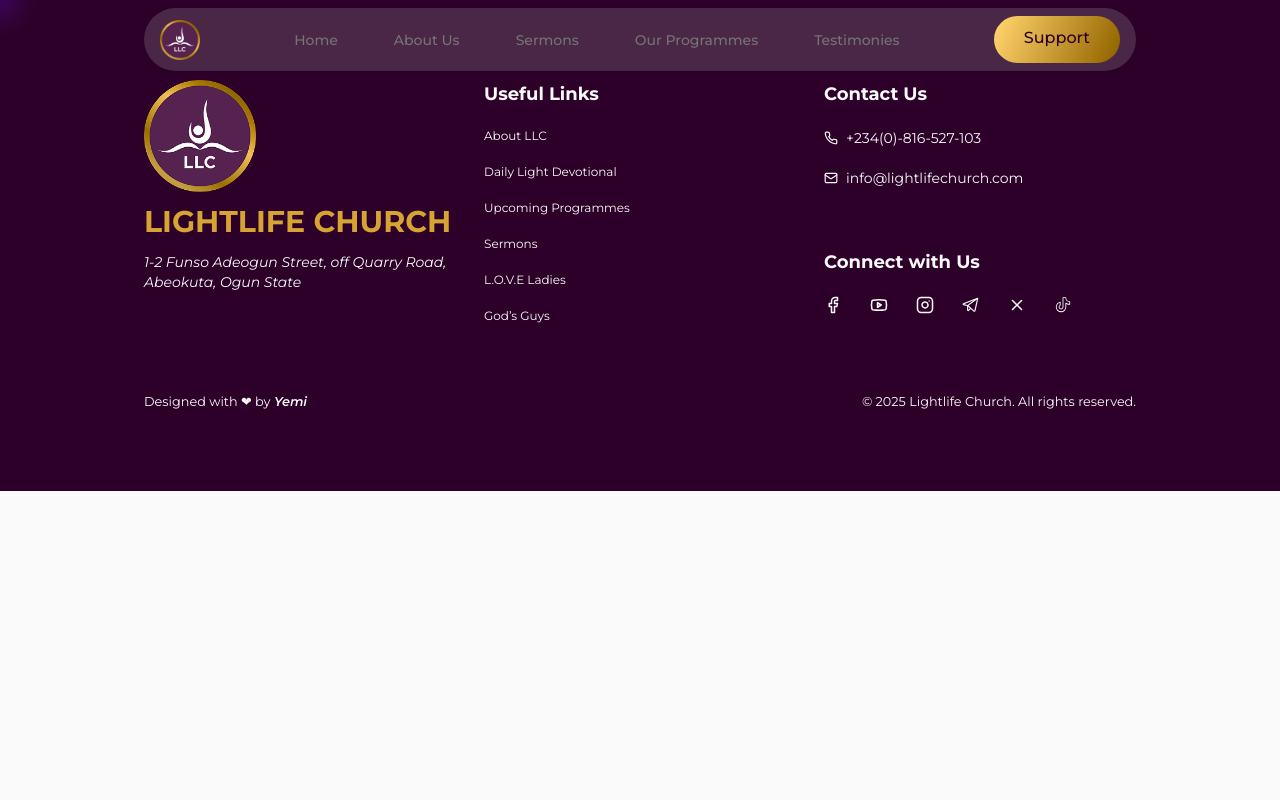
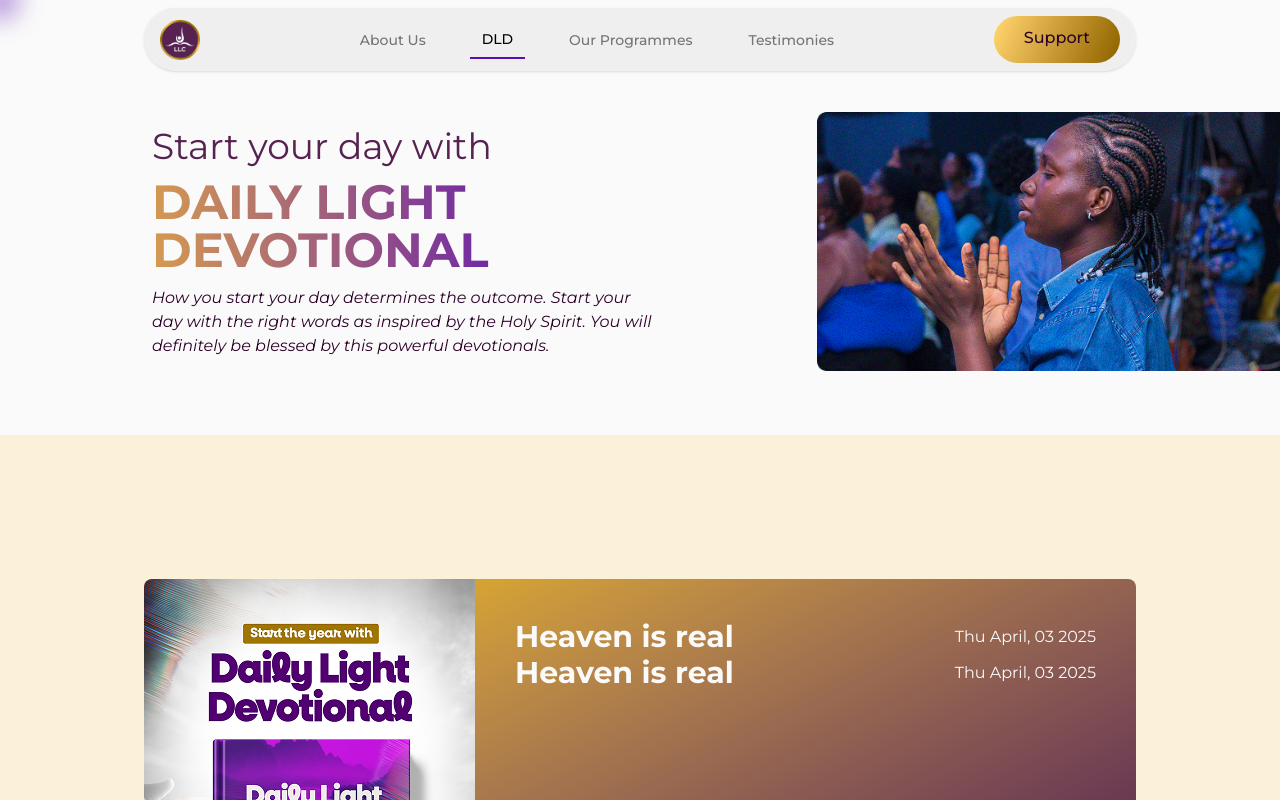
Before and after one commit to SodiqOgundairo/lightlife-react, a React (Vite) app: page /daily-light-devotional in a window 1280 px wide. Shown: the top 800 px of the page. Built offline with nearby package versions, Linux system fonts and the light colour scheme.

Commit message:
dld page

```diff
--- a/src/App.tsx
+++ b/src/App.tsx
@@ -5,6 +5,7 @@
 import TapGlow from "./components/common/TapGlow"
 import CustomCursor from "./components/common/CustomCursor"
 import About from "./pages/About"
+import DLD from "./pages/DLD"
 // import EllipseGold from "./assets/img/svg/ellipseGold.svg"
 // import EllipsePurple from "./assets/img/svg/ellipsePurple.svg"
 // import FloatingSVG from "./components/common/Floaters"
@@ -18,6 +19,7 @@
       <Routes>
         <Route path="/" element={<Home />} />
         <Route path="/about-us" element={<About />} />
+        <Route path="/daily-light-devotional" element={<DLD />} />
       </Routes>
       <Footer />
     </>
--- a/src/assets/css/index.css
+++ b/src/assets/css/index.css
@@ -77,7 +77,7 @@
 }
 
 .gold-purple {
-  background: linear-gradient(293deg, #976902 7.37%, #FDD069 94.42%);
+  background: linear-gradient(267deg, #590FB7 17.5%, #EFB83B 117.28%);
   -webkit-background-clip: text; /* For Safari/Chrome */
   background-clip: text;
   color: transparent; /* Makes the text show the gradient */
--- a/src/components/layout/Header.tsx
+++ b/src/components/layout/Header.tsx
@@ -25,9 +25,9 @@
 
   // Nav items
   const navItems = [
-    { name: "Home", path: "/" },
+    // { name: "Home", path: "/" },
     { name: "About Us", path: "/about-us" },
-    { name: "Sermons", path: "/sermons" },
+    { name: "DLD", path: "/daily-light-devotional" },
     { name: "Our Programmes", path: "/our-programmes" },
     { name: "Testimonies", path: "/testimonies" },
   ]
--- /dev/null
+++ b/src/pages/DLD.tsx
@@ -0,0 +1,65 @@
+import dldImg from "./../assets/img/dldImg.png"
+import dld from "./../assets/img/dldFlyer.png"
+import MailingListComponent from "../components/common/MailingList"
+
+const DLD = () => {
+  return (
+    <main className=" flex flex-col">
+      {/* hero */}
+      <div className="flex flex-col md:flex-row mt-20 mb-16 md:mt-28 items-center gap-8 md:gap-3">
+        <div className="flex flex-col gap-3 px-2 md:px-38 ">
+          <p className="text-3xl md:text-4xl text-purple">Start your day with</p>
+          <p className="text-4xl md:text-5xl gold-purple font-bold hover:scale-110 transition-all ease-linear">
+            DAILY LIGHT DEVOTIONAL
+          </p>
+          <p className="italic text-darkPurple">
+            How you start your day determines the outcome. Start your day with the right words as inspired by the Holy Spirit. You will definitely be blessed by this powerful devotionals.
+          </p>
+        </div>
+
+        <div className="flex flex-col gap-2">
+          <img
+            src={dldImg}
+            alt="ImageOne"
+            className="hover:scale-120 w-full md:w-7xl hover:rotate-3 px-2 md:px-0 "
+            />
+        </div>
+      </div>
+     {/* hero ends*/}
+
+
+      {/* DLD content */}
+      <div className="p-4 md:p-36 w-full gap-10 flex flex-col bg-gold-low/20">
+      <div className="flex flex-col md:flex-row">
+        <img
+            src={dld}
+            alt="ImageOne"
+            className="hover:scale-120 hover:rotate-3 md:px-0 md:rounded-s-lg "
+            />
+
+      <div className="flex flex-col bg-gradient-to-br from-gold to-purple text-light w-full md:rounded-e-lg rounded-b-lg md:rounded-b-none p-2 md:p-10">
+        <div className="flex flex-row items-center justify-between">
+        <p className="text-3xl font-bold">Heaven is real</p>
+        <p className="italics">Thu April, 03 2025</p>
+        </div>
+
+        <div className="flex flex-row items-center justify-between">
+        <p className="text-3xl font-bold">Heaven is real</p>
+        <p className="italics">Thu April, 03 2025</p>
+        </div>
+
+
+      </div>
+      </div>
+
+      </div>
+      {/* DLD content END */}
+
+      <div className="px-2 md:px-8 lg:px-36 py-10 md:gap-7 md:py-20 mx-auto bg-light w-full items-center flex justify-center">
+        <MailingListComponent />
+      </div>
+    </main>
+  )
+}
+
+export default DLD
```
Also changed, not shown: src/assets/img/dldFlyer.png (added), src/assets/img/dldImg.png (added).
